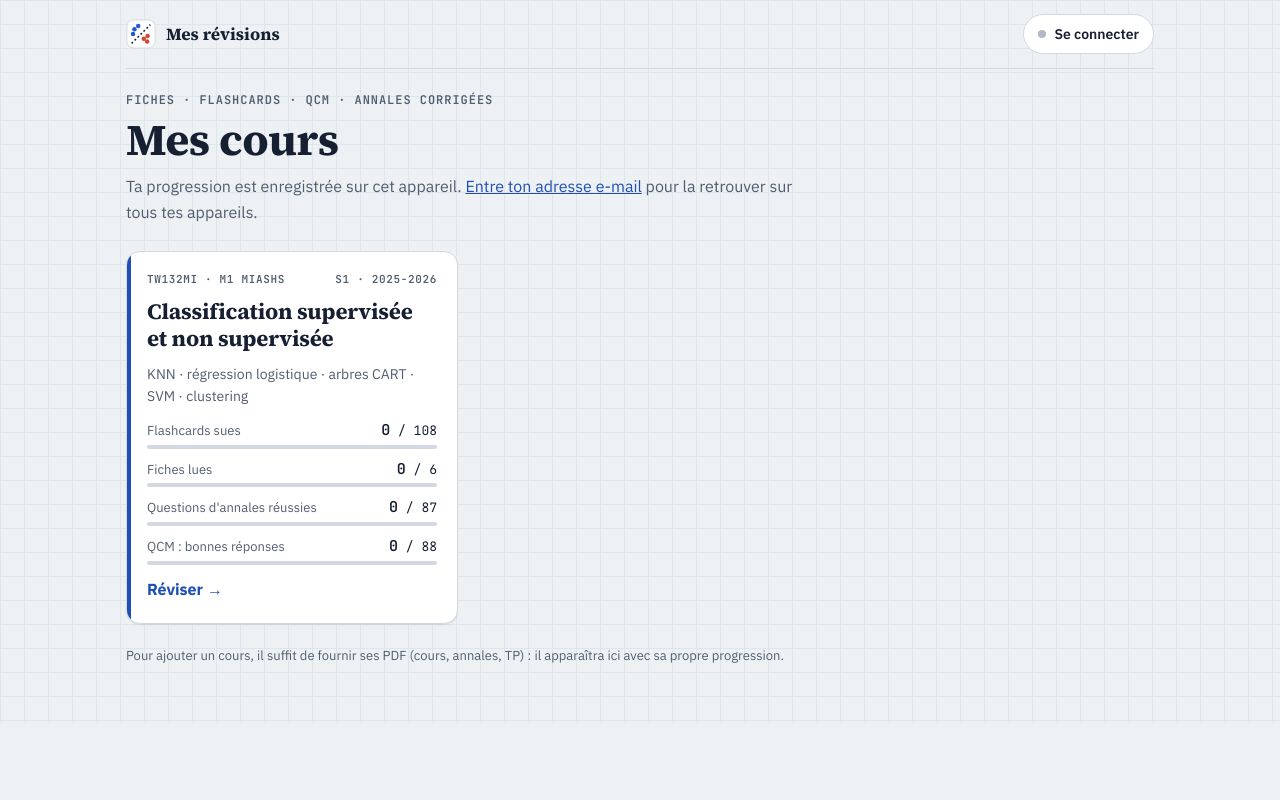
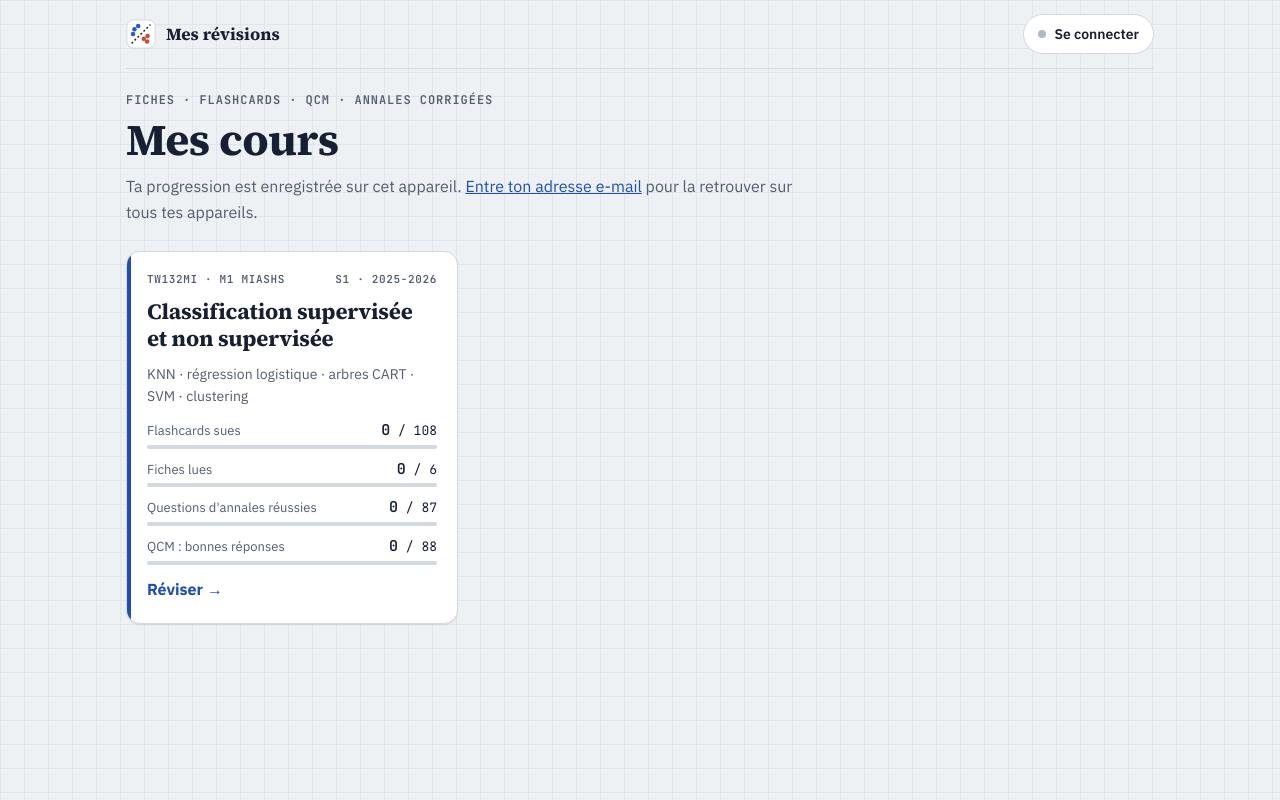
Before and after one commit to FlorientMarchal/revision, a Svelte app: page / in a window 1280 px wide. Built offline with nearby package versions, Linux system fonts and the light colour scheme.

Commit message:
Fond quadrillé sur toute la hauteur, retrait du lien retour et de la note d'accueil

```diff
--- a/src/app.css
+++ b/src/app.css
@@ -46,7 +46,7 @@
 [hidden]{display:none !important}
 html{-webkit-text-size-adjust:100%; text-size-adjust:100%; background:var(--bg)}
 .card, h2{scroll-margin-top:72px}
-body{margin:0; background-color:var(--bg); color:var(--ink); font:16px/1.6 var(--f-body);
+body{margin:0; min-height:100vh; min-height:100dvh; background-color:var(--bg); color:var(--ink); font:16px/1.6 var(--f-body);
   background-image:linear-gradient(var(--grid) 1px,transparent 1px),linear-gradient(90deg,var(--grid) 1px,transparent 1px);
   background-size:24px 24px; background-attachment:fixed;
   -webkit-font-smoothing:antialiased; text-rendering:optimizeLegibility}
--- a/src/components/Account.svelte
+++ b/src/components/Account.svelte
@@ -2,7 +2,6 @@
   import { configured, session, syncState, lastSync, syncError, signIn, signOut, syncAll } from '../lib/sync.js';
   import { allLocal, merge, replaceAll, progress } from '../lib/progress.js';
   import { get } from 'svelte/store';
-  import { link } from '../lib/router.js';
 
   let email = $state('');
   let busy = $state(false);
@@ -75,5 +74,4 @@
       <input type="file" accept="application/json,.json" hidden bind:this={fileInput} onchange={importData} />
     </div>
   </section>
-  <p><a href={link()}>← Retour aux cours</a></p>
 </main>
--- a/src/components/Home.svelte
+++ b/src/components/Home.svelte
@@ -52,5 +52,4 @@
     {/each}
   </div>
 
-  <p class="home-note">Pour ajouter un cours, il suffit de fournir ses PDF (cours, annales, TP) : il apparaîtra ici avec sa propre progression.</p>
 </main>
--- a/src/shell.css
+++ b/src/shell.css
@@ -43,7 +43,6 @@ footer.credit p{margin:0}
 .meter i{display:block; height:100%; background:var(--good); transition:width .3s}
 .cc-go{font-weight:700; color:var(--accent)}
 .cc-loading{color:var(--muted); margin:0}
-.home-note{font-size:13px; color:var(--muted); margin:0}
 
 /* progression dans les onglets */
 .chip-ok{color:var(--good); font-weight:800}
```
